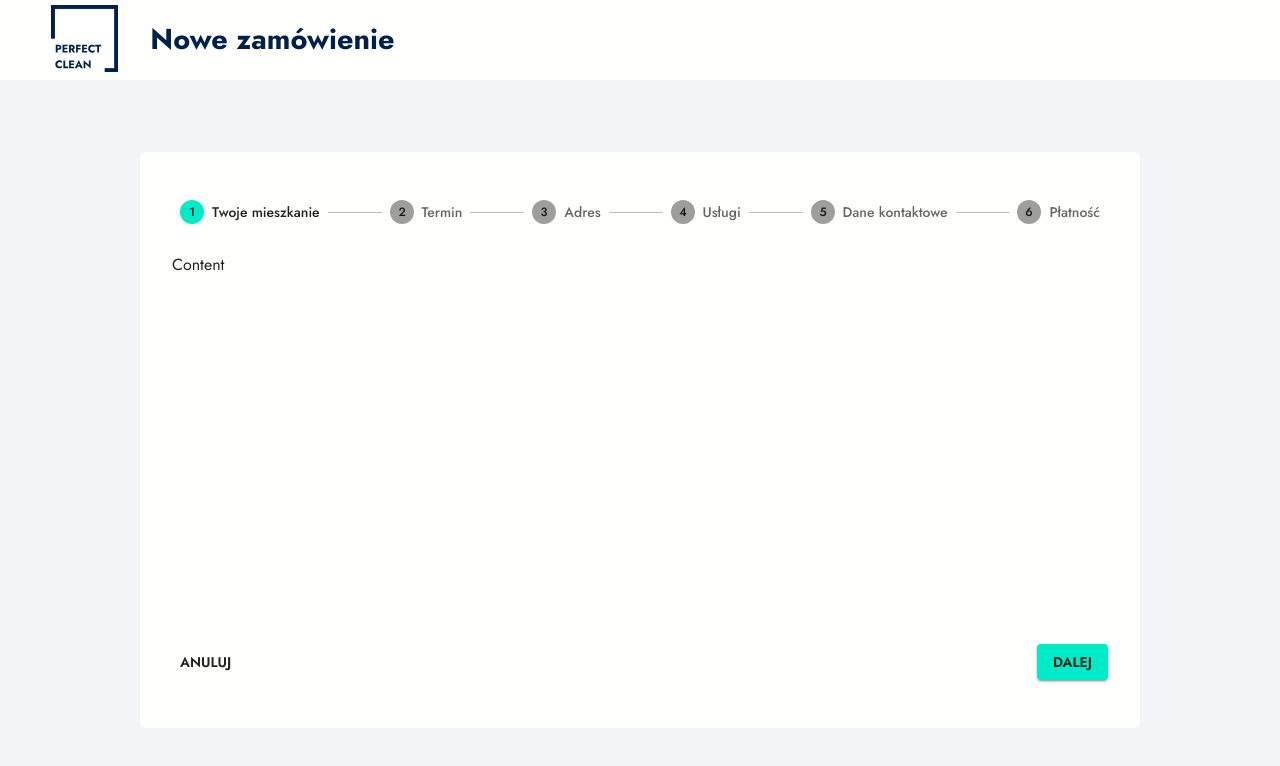
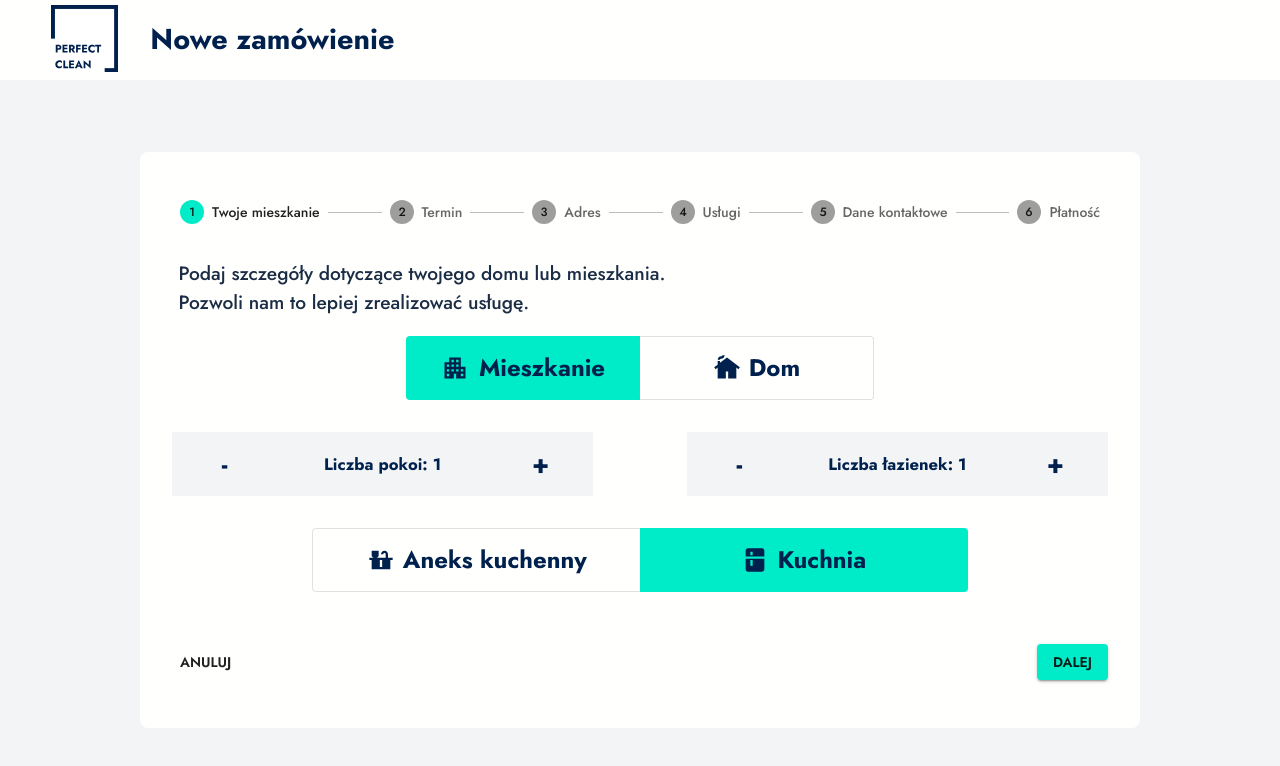
Before and after one commit to mariuszx8/TI-project, a React (Create React App) app: page / in a window 1280 px wide. Both pictures are taken after a click on the button "Zarezerwuj". Shown: the top 766 px of the page. Built offline with nearby package versions, Linux system fonts and the light colour scheme.

Commit message:
Order prosess - step 1

```diff
--- a/package.json
+++ b/package.json
@@ -5,6 +5,7 @@
   "dependencies": {
     "@emotion/react": "^11.9.0",
     "@emotion/styled": "^11.8.1",
+    "@mui/icons-material": "^5.8.0",
     "@mui/material": "^5.8.0",
     "@mui/x-date-pickers": "^5.0.0-alpha.3",
     "@testing-library/jest-dom": "^5.16.4",
--- a/public/index.html
+++ b/public/index.html
@@ -5,13 +5,10 @@
     <link rel="icon" href="%PUBLIC_URL%/favicon.ico" />
     <meta name="viewport" content="width=device-width, initial-scale=1" />
     <meta name="theme-color" content="#000000" />
-    <meta
-      name="description"
-      content="Web site created using create-react-app"
-    />
+    <meta name="description" content="Strona firmy Perfect Clean" />
     <link rel="apple-touch-icon" href="%PUBLIC_URL%/logo192.png" />
     <link rel="manifest" href="%PUBLIC_URL%/manifest.json" />
-    <title>React App</title>
+    <title>Perfect Clean</title>
   </head>
   <body>
     <noscript>You need to enable JavaScript to run this app.</noscript>
--- a/src/App.scss
+++ b/src/App.scss
@@ -20,3 +20,9 @@ button {
   border: none;
   background-color: white;
 }
+
+// Styles for MUI Toggle Button in Toggle Group
+button.MuiToggleButton-root.Mui-selected {
+  background-color: $accent !important;
+  border: none !important;
+}
--- a/src/assets/styles/colors.scss
+++ b/src/assets/styles/colors.scss
@@ -4,3 +4,4 @@ $accent: #00ebc7;
 $accent-text: #00214d;
 $background: #fffffe;
 $gray: #f2f4f6;
+$white: #ffffff;
--- a/src/components/HeroHeaderForm/HeroHeaderForm.js
+++ b/src/components/HeroHeaderForm/HeroHeaderForm.js
@@ -16,7 +16,7 @@ export const HeroHeaderForm = () => {
     <div className="form-container">
       <div>
         <SelectNumber
-          label="Ilość pokoi:"
+          label="Liczba pokoi:"
           value={roomsCount}
           setValue={setRoomsCount}
         />
--- a/src/components/Inputs/SelectNumber/SelectNumber.scss
+++ b/src/components/Inputs/SelectNumber/SelectNumber.scss
@@ -5,7 +5,7 @@
 .select-number-container {
   height: 100%;
   width: 100%;
-  background-color: $background;
+  background-color: $gray;
   display: flex;
   align-items: center;
 
@@ -37,13 +37,13 @@
 
   .value-container {
     width: 50%;
-    font-size: 1.4vw;
+    font-size: 1.3vw;
     font-weight: 700;
     text-align: center;
     color: $black;
 
     @media #{$laptop} {
-      font-size: 1.7vw;
+      font-size: 1.6vw;
     }
 
     @media #{$tabletXL} {
--- a/src/components/OrderProcess/OrderProcess.js
+++ b/src/components/OrderProcess/OrderProcess.js
@@ -9,9 +9,13 @@ import "./OrderProcess.scss";
 import { Box } from "@mui/system";
 import Stack from "@mui/material/Stack";
 import useMediaQuery from "@mui/material/useMediaQuery";
-import { useNavigate } from "react-router-dom";
+import { useLocation, useNavigate } from "react-router-dom";
+import { Step1 } from "../OrderSteps/Step1";
 
 export const OrderProcess = () => {
+  const { state } = useLocation();
+  const { rooms } = state;
+
   const steps = [
     "Twoje mieszkanie",
     "Termin",
@@ -20,6 +24,9 @@ export const OrderProcess = () => {
     "Dane kontaktowe",
     "Płatność",
   ];
+
+  const orderProcessSteps = [<Step1 rooms={rooms} />, "test"];
+
   const [activeStep, setActiveStep] = useState(0);
   const navigate = useNavigate();
 
@@ -38,7 +45,7 @@ export const OrderProcess = () => {
   const isDesktop = useMediaQuery("(min-width:768px)");
 
   return (
-    <div className="process-container">
+    <section className="process-container">
       <Paper
         sx={{ height: "100%", backgroundColor: "#fffffe", borderRadius: "8px" }}
         elevation={0}
@@ -67,7 +74,7 @@ export const OrderProcess = () => {
                   spacing={2}
                   sx={{ height: "100%" }}
                 >
-                  Content
+                  {orderProcessSteps[activeStep]}
                   <Box
                     sx={{
                       display: "flex",
@@ -90,6 +97,7 @@ export const OrderProcess = () => {
             </div>
           </div>
         ) : (
+          // Mobile
           <Stack
             direction="column"
             justifyContent="space-between"
@@ -122,6 +130,6 @@ export const OrderProcess = () => {
           </Stack>
         )}
       </Paper>
-    </div>
+    </section>
   );
 };
--- /dev/null
+++ b/src/components/OrderSteps/Step1.js
@@ -0,0 +1,106 @@
+import { useState } from "react";
+import { SelectNumber } from "../Inputs/SelectNumber/SelectNumber";
+import ToggleButton from "@mui/material/ToggleButton";
+import ToggleButtonGroup from "@mui/material/ToggleButtonGroup";
+import ApartmentIcon from "@mui/icons-material/Apartment";
+import CottageIcon from "@mui/icons-material/Cottage";
+import CountertopsIcon from "@mui/icons-material/Countertops";
+import KitchenIcon from "@mui/icons-material/Kitchen";
+import "./Step1.scss";
+
+export const Step1 = ({ rooms }) => {
+  const [roomsCount, setRoomsCount] = useState(rooms);
+  const [bathroomsCount, setBathroomsCount] = useState(1);
+  const [kitchen, setKitchen] = useState("kitchen");
+  const [type, setType] = useState("mieszkanie");
+
+  const handleSetKitchen = (event, value) => {
+    if (value !== null) setKitchen(value);
+  };
+
+  const handleSetType = (event, value) => {
+    if (value !== null) setType(value);
+  };
+
+  return (
+    <section className="step-container">
+      <div className="step-description">
+        <p>Podaj szczegóły dotyczące twojego domu lub mieszkania.</p>
+        <p>Pozwoli nam to lepiej zrealizować usługę.</p>
+      </div>
+      <div className="step-content">
+        <div className="type-select">
+          <div>
+            <ToggleButtonGroup
+              color="secondary"
+              value={type}
+              exclusive
+              size="large"
+              fullWidth={true}
+              onChange={handleSetType}
+              sx={{ height: "100%" }}
+            >
+              <ToggleButton value="mieszkanie">
+                <div className="type-select-btn">
+                  <ApartmentIcon
+                    sx={{ fontSize: "28px", marginRight: "10px" }}
+                  />
+                  <div>Mieszkanie</div>
+                </div>
+              </ToggleButton>
+              <ToggleButton value="dom">
+                <div className="type-select-btn">
+                  <CottageIcon sx={{ fontSize: "28px", marginRight: "8px" }} />
+                  <div>Dom</div>
+                </div>
+              </ToggleButton>
+            </ToggleButtonGroup>
+          </div>
+        </div>
+        <div className="rooms-selects">
+          <div>
+            <SelectNumber
+              label="Liczba pokoi:"
+              value={roomsCount}
+              setValue={setRoomsCount}
+            />
+          </div>
+          <div>
+            <SelectNumber
+              label="Liczba łazienek:"
+              value={bathroomsCount}
+              setValue={setBathroomsCount}
+            />
+          </div>
+        </div>
+        <div className="kitchen-select">
+          <div>
+            <ToggleButtonGroup
+              value={kitchen}
+              exclusive
+              size="large"
+              fullWidth={true}
+              onChange={handleSetKitchen}
+              sx={{ height: "100%" }}
+            >
+              <ToggleButton value="kitchenette">
+                <div className="type-select-btn">
+                  <CountertopsIcon
+                    sx={{ fontSize: "28px", marginRight: "8px" }}
+                  />
+                  <div>Aneks kuchenny</div>
+                </div>
+              </ToggleButton>
+              <ToggleButton value="kitchen">
+                <div className="type-select-btn">
+                  <KitchenIcon sx={{ fontSize: "28px", marginRight: "8px" }} />
+                  <div>Kuchnia</div>
+                </div>
+              </ToggleButton>
+            </ToggleButtonGroup>
+          </div>
+        </div>
+      </div>
+    </section>
+  );
+};
--- /dev/null
+++ b/src/components/OrderSteps/Step1.scss
@@ -0,0 +1,68 @@
+@import "../../assets/styles/colors.scss";
+
+.step-container {
+  height: 100%;
+  background-color: $background;
+}
+
+.step-content {
+  height: 90%;
+  display: flex;
+  flex-direction: column;
+  justify-content: space-evenly;
+}
+
+.type-select,
+.rooms-selects,
+.kitchen-select {
+  height: 20%;
+}
+
+.step-description {
+  color: $paragraph;
+  font-size: 1.2rem;
+  font-weight: 500;
+  height: 10%;
+  p {
+    margin: 0.4rem;
+  }
+}
+
+.type-select-btn {
+  display: flex;
+  justify-content: center;
+  align-items: center;
+  color: $black;
+  font-size: 1.5rem;
+  font-weight: 700;
+  text-align: center;
+  text-transform: none;
+}
+
+.rooms-selects {
+  display: flex;
+  justify-content: space-between;
+
+  & > div {
+    width: 45%;
+    height: 100%;
+  }
+}
+
+.type-select,
+.kitchen-select {
+  display: flex;
+  justify-content: center;
+
+  & > div {
+    width: 50%;
+    height: 100%;
+  }
+}
+
+.kitchen-select {
+  & > div {
+    width: 70%;
+    height: 100%;
+  }
+}
--- a/src/pages/OrderPage/OrderPage.js
+++ b/src/pages/OrderPage/OrderPage.js
@@ -1,13 +1,8 @@
-import { useLocation } from "react-router-dom";
 import { LogoBar } from "../../components/LogoBar/LogoBar";
 import { OrderProcess } from "../../components/OrderProcess/OrderProcess";
 import "./OrderPage.scss";
 
 export const OrderPage = () => {
-  const { state } = useLocation();
-  const { rooms } = state;
-
-  console.log(rooms);
   return (
     <section className="orderpage-container">
       <LogoBar />
```
